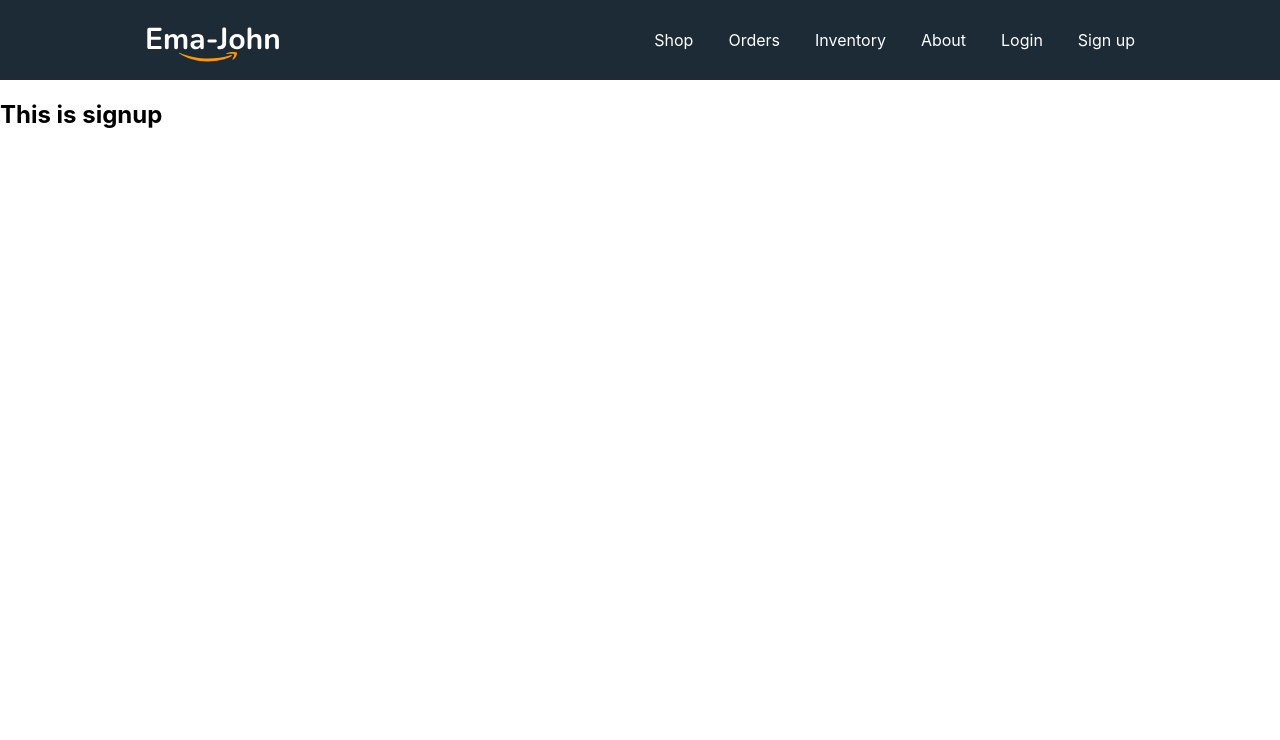
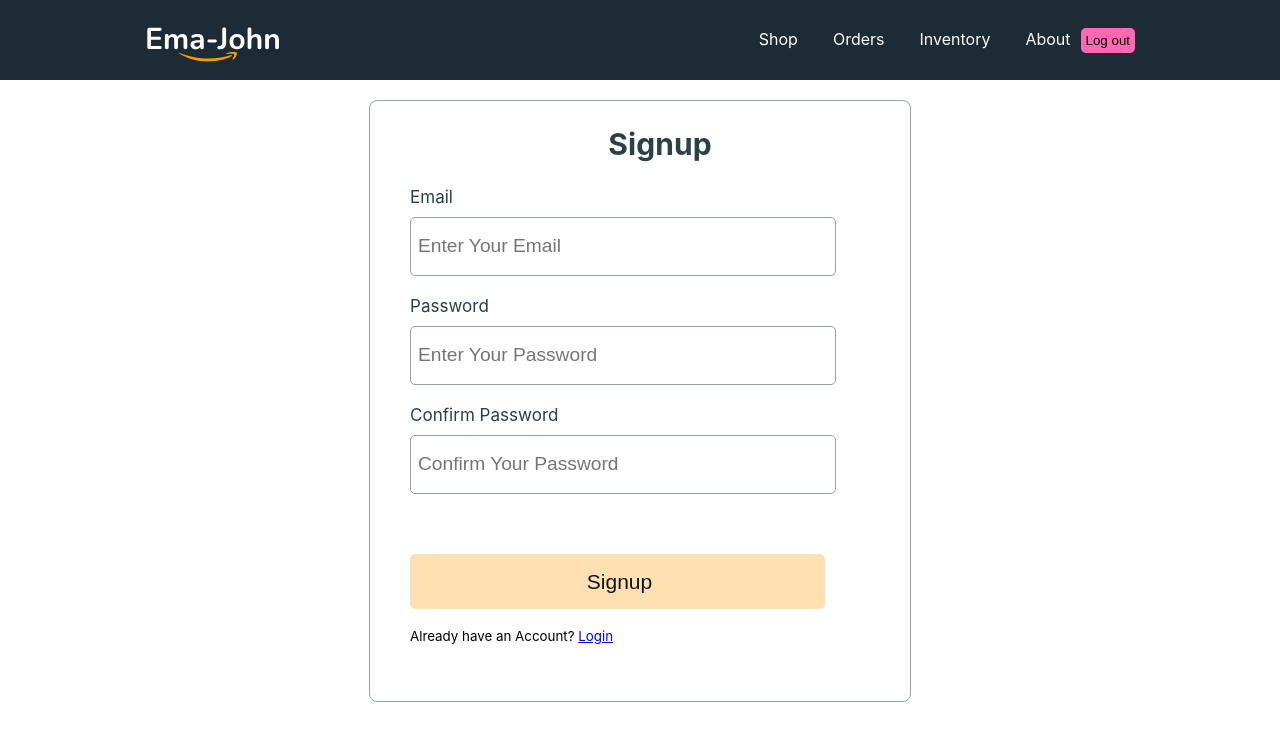
Before and after one commit to iamdilipsarker/client-ema-john-shopping, a React (Create React App) app: page /signup in a window 1280 px wide. Shown: the top 740 px of the page. Built offline with nearby package versions, Linux system fonts and the light colour scheme; no server answers; sample sign-in values are in the browser's storage.

Commit message:
authentication added

```diff
--- a/src/App.js
+++ b/src/App.js
@@ -8,6 +8,8 @@
 import SignUp from "./components/SignUp/SignUp";
 import Main from "./layouts/Main";
 import { productsAndCartLoader } from "./loaders/productsAndCartLoader";
+import Shipping from "./components/Shipping/Shipping";
+import PrivateRoute from "./routes/PrivateRoute";
 
 function App() {
   const router = createBrowserRouter([
@@ -27,6 +29,14 @@
           element: <Orders></Orders>,
         },
         { path: "/inventory", element: <Inventory></Inventory> },
+        {
+          path: "/shipping",
+          element: (
+            <PrivateRoute>
+              <Shipping></Shipping>
+            </PrivateRoute>
+          ),
+        },
         { path: "/about", element: <About></About> },
         { path: "/login", element: <Login></Login> },
         { path: "/signup", element: <SignUp></SignUp> },
--- a/src/components/Header/Header.css
+++ b/src/components/Header/Header.css
@@ -17,3 +17,10 @@
   padding: 5px;
   border-radius: 5px;
 }
+.btn-logout {
+  margin-left: 10px;
+  background-color: hotpink;
+  border: none;
+  padding: 5px;
+  border-radius: 5px;
+}
--- a/src/components/Header/Header.js
+++ b/src/components/Header/Header.js
@@ -1,8 +1,11 @@
 import React from "react";
+import { useContext } from "react";
 import { Link } from "react-router-dom";
+import { AuthContext } from "../../contexts/UserContext";
 import logo from "../../images/Logo.svg";
 import "./Header.css";
 const Header = () => {
+  const { user, logOut } = useContext(AuthContext);
   return (
     <nav className="header">
       <img src={logo} alt="" />
@@ -11,8 +14,16 @@
         <Link to="/orders ">Orders</Link>
         <Link to="/inventory">Inventory</Link>
         <Link to="/about">About</Link>
-        <Link to="/login">Login</Link>
-        <Link to="/signup">Sign up</Link>
+        {user?.uid ? (
+          <button className="btn-logout" onClick={logOut}>
+            Log out
+          </button>
+        ) : (
+          <>
+            <Link to="/login">Login</Link>
+            <Link to="/signup">Sign up</Link>
+          </>
+        )}
       </div>
     </nav>
   );
--- a/src/components/Login/Login.css
+++ b/src/components/Login/Login.css
@@ -1,6 +1,53 @@
-.login-container {
+.form-container {
   width: 500px;
   height: 600px;
+  margin: 20px auto;
   border: 1px solid #95a0a7;
   border-radius: 8px;
+  padding-left: 40px;
 }
+.form-control {
+  margin-bottom: 20px;
+}
+.form-title {
+  font-weight: 400px;
+  font-size: 30px;
+  /* line-height: 42px; */
+  letter-spacing: 0.0025em;
+  color: #2a4145;
+  text-align: center;
+}
+.form-control label {
+  display: block;
+  font-weight: 400px;
+  font-size: 17px;
+  line-height: 20px;
+  letter-spacing: 0.0015em;
+  color: #2a4145;
+  margin-bottom: 10px;
+}
+.form-control input {
+  width: 415px;
+  height: 55px;
+  border: 1px solid #95a0a7;
+  border-radius: 5px;
+  font-size: 1.2em;
+  padding-left: 7px;
+}
+.btn-submit {
+  width: 415px;
+  height: 55px;
+  margin-top: 40px;
+  background: rgba(255, 153, 0, 0.3);
+  border-radius: 5px;
+  font-weight: 400px;
+  font-size: 21px;
+  line-height: 25px;
+  letter-spacing: 0.0015em;
+  color: #0e161a;
+  border: none;
+  padding-left: 10px;
+}
+.btn-submit:hover {
+  background: rgba(255, 153, 0, 0.7);
+}
--- a/src/components/Login/Login.js
+++ b/src/components/Login/Login.js
@@ -1,10 +1,59 @@
-import React from "react";
+import React, { useContext } from "react";
+import { Link, useNavigate } from "react-router-dom";
+import { AuthContext } from "../../contexts/UserContext";
 import "./Login.css";
 
 const Login = () => {
+  const { signIn } = useContext(AuthContext);
+  const navigate = useNavigate();
+
+  const handleSubmit = (event) => {
+    event.preventDefault();
+    const form = event.target;
+    const email = form.email.value;
+    const password = form.password.value;
+
+    signIn(email, password)
+      .then((result) => {
+        const user = result.user;
+        console.log(user);
+        form.reset();
+        navigate("/");
+      })
+      .catch((error) => console.error(error));
+  };
+
   return (
-    <div className="login-container">
-      <h2 className="login-title">This is login</h2>
+    <div className="form-container">
+      <h2 className="form-title">Login</h2>
+      <form onSubmit={handleSubmit}>
+        <div className="form-control">
+          <label htmlFor="email">Email</label>
+          <input
+            type="email"
+            name="email"
+            id=""
+            placeholder="Enter Your Email"
+            required
+          />
+        </div>
+        <div className="form-control">
+          <label htmlFor="password">Password</label>
+          <input
+            type="password"
+            name="password"
+            id=""
+            placeholder="Enter Your Password"
+            required
+          />
+        </div>
+        <input className="btn-submit" type="submit" value="Login" />
+      </form>
+      <p>
+        <small>
+          New to ema john? <Link to="/signup">Create a New Account</Link>
+        </small>
+      </p>
     </div>
   );
 };
--- a/src/components/Orders/Orders.js
+++ b/src/components/Orders/Orders.js
@@ -38,7 +38,11 @@
         )}
       </div>
       <div className="cart-container">
-        <Cart cart={cart} clearCart={clearCart}></Cart>
+        <Cart cart={cart} clearCart={clearCart}>
+          <Link to="/shipping">
+            <button>Proceed Shipping</button>
+          </Link>
+        </Cart>
       </div>
     </div>
   );
--- /dev/null
+++ b/src/components/Shipping/Shipping.js
@@ -0,0 +1,11 @@
+import React from "react";
+
+const Shipping = () => {
+  return (
+    <div>
+      <h3>this is shipping</h3>
+    </div>
+  );
+};
+
+export default Shipping;
--- a/src/components/SignUp/SignUp.js
+++ b/src/components/SignUp/SignUp.js
@@ -1,9 +1,83 @@
-import React from "react";
+import React, { useContext } from "react";
+import { useState } from "react";
+import { Link } from "react-router-dom";
+import { AuthContext } from "../../contexts/UserContext";
+import "./Signup.css";
 
 const SignUp = () => {
+  const [error, setError] = useState(null);
+
+  const { createUser } = useContext(AuthContext);
+
+  const handleSubmit = (event) => {
+    event.preventDefault();
+    const form = event.target;
+    const email = form.email.value;
+    const password = form.password.value;
+    const confirm = form.confirm.value;
+    console.log(email, password, confirm);
+
+    if (password.length < 6) {
+      setError("password should be more than 6 characters long");
+      return;
+    }
+
+    if (password !== confirm) {
+      setError("your password did not match");
+      return;
+    }
+
+    createUser(email, password)
+      .then((result) => {
+        const user = result.user;
+        console.log(user);
+        form.reset();
+      })
+      .catch((error) => console.error(error));
+  };
+
   return (
-    <div>
-      <h2>This is signup</h2>
+    <div className="form-container">
+      <h2 className="form-title">Signup</h2>
+      <form onSubmit={handleSubmit}>
+        <div className="form-control">
+          <label htmlFor="email">Email</label>
+          <input
+            type="email"
+            name="email"
+            id=""
+            placeholder="Enter Your Email"
+            required
+          />
+        </div>
+        <div className="form-control">
+          <label htmlFor="password">Password</label>
+          <input
+            type="password"
+            name="password"
+            id=""
+            placeholder="Enter Your Password"
+            required
+          />
+        </div>
+        <div className="form-control">
+          <label htmlFor="confirm">Confirm Password</label>
+          <input
+            type="password"
+            name="confirm"
+            id=""
+            placeholder="Confirm Your Password"
+            required
+          />
+        </div>
+        <input className="btn-submit" type="submit" value="Signup" />
+      </form>
+      <p>
+        <small>
+          Already have an Account? <Link to="/login">Login</Link>
+        </small>
+      </p>
+      <p className="text-error">{error}</p>
     </div>
   );
 };
--- /dev/null
+++ b/src/components/SignUp/Signup.css
@@ -0,0 +1,3 @@
+.text-error {
+  color: rgb(201, 54, 54);
+}
--- /dev/null
+++ b/src/contexts/UserContext.js
@@ -0,0 +1,44 @@
+import React, { createContext, useEffect } from "react";
+import { useState } from "react";
+import app from "../firebase/firebase.config";
+import {
+  getAuth,
+  createUserWithEmailAndPassword,
+  signInWithEmailAndPassword,
+  signOut,
+  onAuthStateChanged,
+} from "firebase/auth";
+
+export const AuthContext = createContext();
+const auth = getAuth(app);
+
+const UserContext = ({ children }) => {
+  const [user, setUser] = useState(null);
+
+  const createUser = (email, password) => {
+    return createUserWithEmailAndPassword(auth, email, password);
+  };
+
+  const signIn = (email, password) => {
+    return signInWithEmailAndPassword(auth, email, password);
+  };
+
+  const logOut = () => {
+    return signOut(auth);
+  };
+
+  useEffect(() => {
+    const unSubscribe = onAuthStateChanged(auth, (currentUser) => {
+      console.log("current user inside state changed", currentUser);
+      setUser(currentUser);
+      return () => unSubscribe();
+    });
+  }, []);
+
+  const authInfo = { user, createUser, signIn, logOut };
+  return (
+    <AuthContext.Provider value={authInfo}>{children}</AuthContext.Provider>
+  );
+};
+
+export default UserContext;
--- a/src/index.js
+++ b/src/index.js
@@ -1,13 +1,16 @@
-import React from 'react';
-import ReactDOM from 'react-dom/client';
-import './index.css';
-import App from './App';
-import reportWebVitals from './reportWebVitals';
+import React from "react";
+import ReactDOM from "react-dom/client";
+import "./index.css";
+import App from "./App";
+import reportWebVitals from "./reportWebVitals";
+import UserContext from "./contexts/UserContext";
 
-const root = ReactDOM.createRoot(document.getElementById('root'));
+const root = ReactDOM.createRoot(document.getElementById("root"));
 root.render(
   <React.StrictMode>
-    <App />
+    <UserContext>
+      <App />
+    </UserContext>
   </React.StrictMode>
 );
 
--- /dev/null
+++ b/src/routes/PrivateRoute.js
@@ -0,0 +1,14 @@
+import React, { useContext } from "react";
+import { AuthContext } from "../contexts/UserContext";
+import { Navigate, useLocation } from "react-router-dom";
+
+const PrivateRoute = ({ children }) => {
+  const { user } = useContext(AuthContext);
+  const location = useLocation();
+  if (user && user.uid) {
+    return children;
+  }
+  return <Navigate to="/login" state={{ from: location }} replace></Navigate>;
+};
+
+export default PrivateRoute;
```
